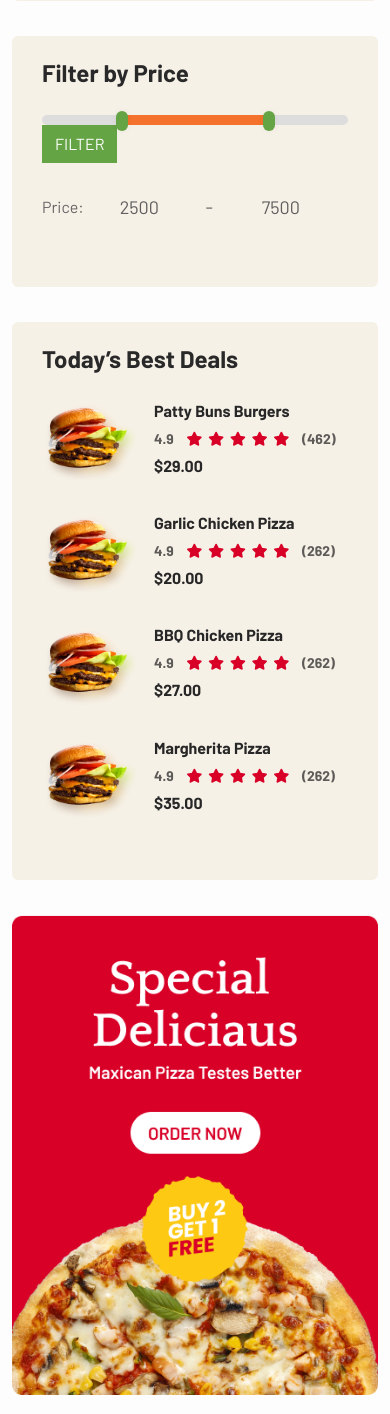
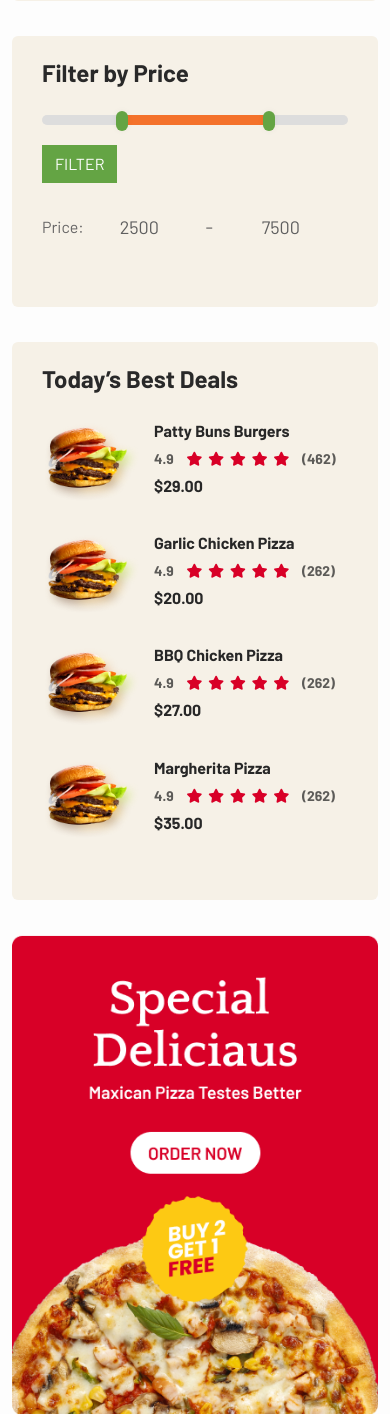
Before and after one commit to Muniraj577/tiffin_batta, a PHP site: page /shop.php in a window 390 px wide. Shown: the part 4905-6319 px from the top of the page. Run offline with PHP 8.4, Linux system fonts and the light colour scheme; some libraries are stand-ins or nearby versions; some web fonts are replaced.

Commit message:
responsive query for medium device added

```diff
--- a/css/main.css
+++ b/css/main.css
@@ -3122,6 +3157,11 @@ form .quantity input:focus {
   box-shadow: 0 0 6px rgba(0, 0, 0, 0.05);
 }
 
+@media only screen and (max-width : 576px) {
+  .side-bar-range .theme-btn {
+    margin-top: 20px;
+  }
+}
 /*********************************************************************************************************************************/
 /*********************************************************** S.T.Y.L.E ***********************************************************/
 /*********************************************************************************************************************************/
--- a/sass/_import/__mixins.sass
+++ b/sass/_import/__mixins.sass
@@ -205,8 +205,8 @@
     .text-media
         text-align: left !important
     .heading1
-        font-size: 50px
-        line-height: 50px
+        font-size: 40px
+        line-height: 40px
 @mixin displayNone
     display: none !important
 
--- a/sass/_style.sass
+++ b/sass/_style.sass
@@ -243,6 +243,8 @@
         color: $footer-text-color
         letter-spacing: 1px
         font-weight: 600
+        @media #{$large-and-down}
+            margin-bottom: 10px !important
     .menu-des
         font-size: 14px
         color: #999999
@@ -295,6 +297,8 @@
         align-items: center
         text-align: center
         justify-content: center
+        @media #{$large-and-down}
+            display: block
 .headding-part
     .headding-sub
         font-size: 30px
@@ -963,6 +967,8 @@
         margin-top: 30px
         @media #{$small-only}
             padding-left: 0
+        @media #{$large-and-down}
+            padding-left: 10px
         .breadcrumb
             margin: 0px
             text-align: center
@@ -1024,6 +1030,9 @@
                 @media #{$small-only}
                     display: block
                     padding: 0
+                @media #{$large-and-down}
+                    display: block
+                    padding: 0
                 &:first-child
                     padding-left: 0
         .shop-tabs .nav-pills
@@ -1039,6 +1048,8 @@
                     font-weight: 600
                     padding: 0 24px
                     @media #{$small-only}
+                        padding: 0 15px 0 0
+                    @media #{$large-and-down}
                         padding: 0 15px 0 0
                     &.active
                         background: transparent
@@ -1207,6 +1218,11 @@ form
             text-align: center
             @media #{$small-only}
                 font-size: 16px
+                vertical-align: middle
+                img
+                    width: 100%
+                    height: 100px
+            @media #{$large-and-down}
                 vertical-align: middle
                 img
                     width: 100%
@@ -1671,3 +1687,7 @@ form
         pointer-events: auto
         -moz-appearance: none
         box-shadow: 0 0 6px rgba(0, 0, 0, 0.05)
+@media #{$small-only}
+    .side-bar-range
+        .theme-btn
+            margin-top: 20px
--- a/shop.php
+++ b/shop.php
@@ -32,12 +32,6 @@ $pageTitle = "Shop";
             <div class="col-lg-8">
                 <div class="row justify-content-center">
                     <div class="col-sm-12 align-self-center pb-4">
-                        <select class="single-select float-sm-end" style="display: none;">
-                            <option>Default sorting</option>
-                            <option value="asc">Pizza</option>
-                            <option value="desc">Burger</option>
-                            <option value="pop">Ramen</option>
-                        </select>
                         <div class="nice-select single-select float-sm-end" tabindex="0"><span class="current">Default
                                 sorting</span>
                             <ul class="list">
@@ -312,10 +306,10 @@ $pageTitle = "Shop";
                                 <input type="range" class="range-max" min="0" max="10000" value="7500" step="100">
                             </div>
                             <div class="row g-0">
-                                <div class="col-lg-5 align-self-center">
+                                <div class="col-lg-5 col-md-6 align-self-center">
                                     <a class="btn theme-btn rounded-0" href="#">Filter</a>
                                 </div>
-                                <div class="col-lg-7 float-end">
+                                <div class="col-lg-7 col-md-6 float-end">
                                     <div class="price-input">
                                         <div class="field">
                                             <span>Price: </span>
```
Also changed, not shown: other parts of css/main.css (+39 -4 lines), 1 other file.
